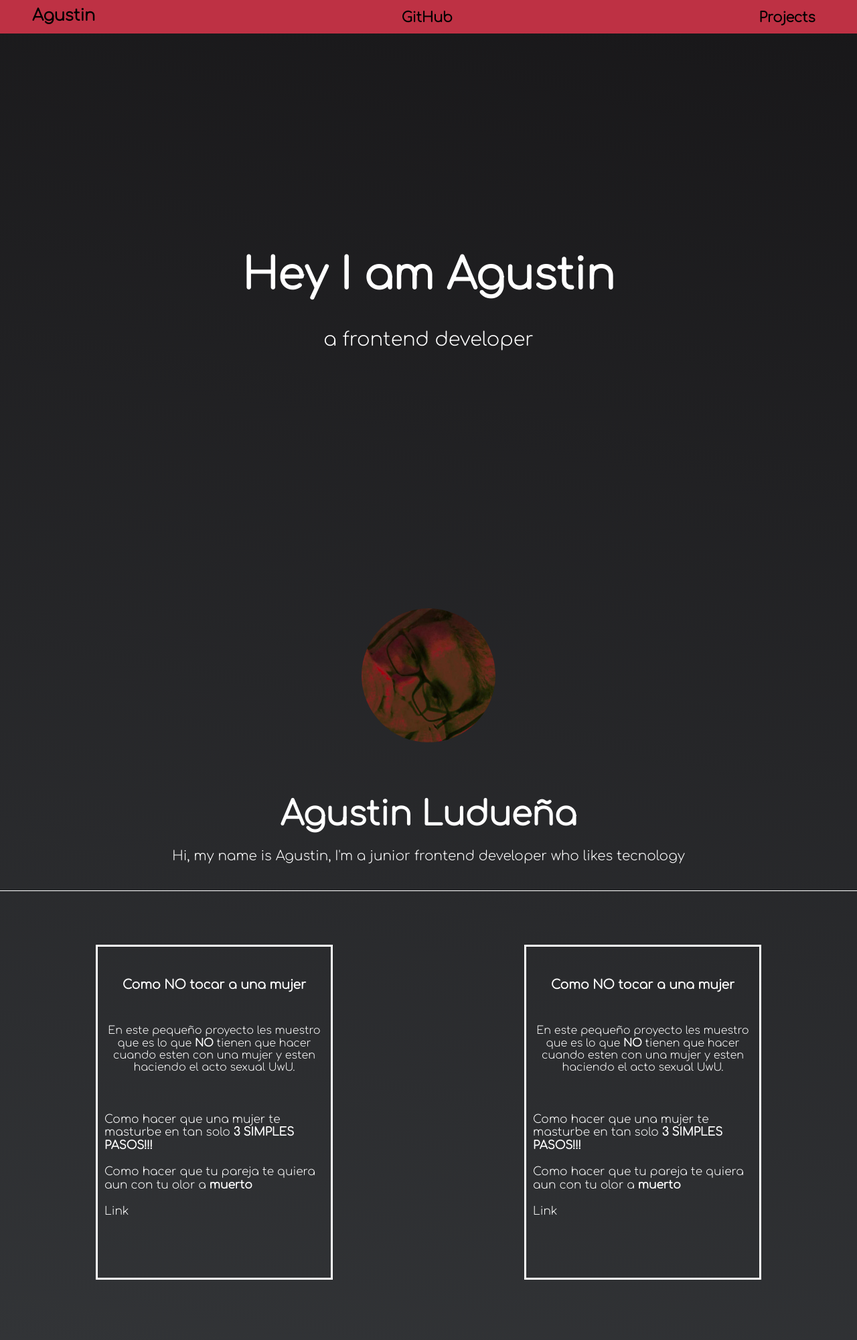
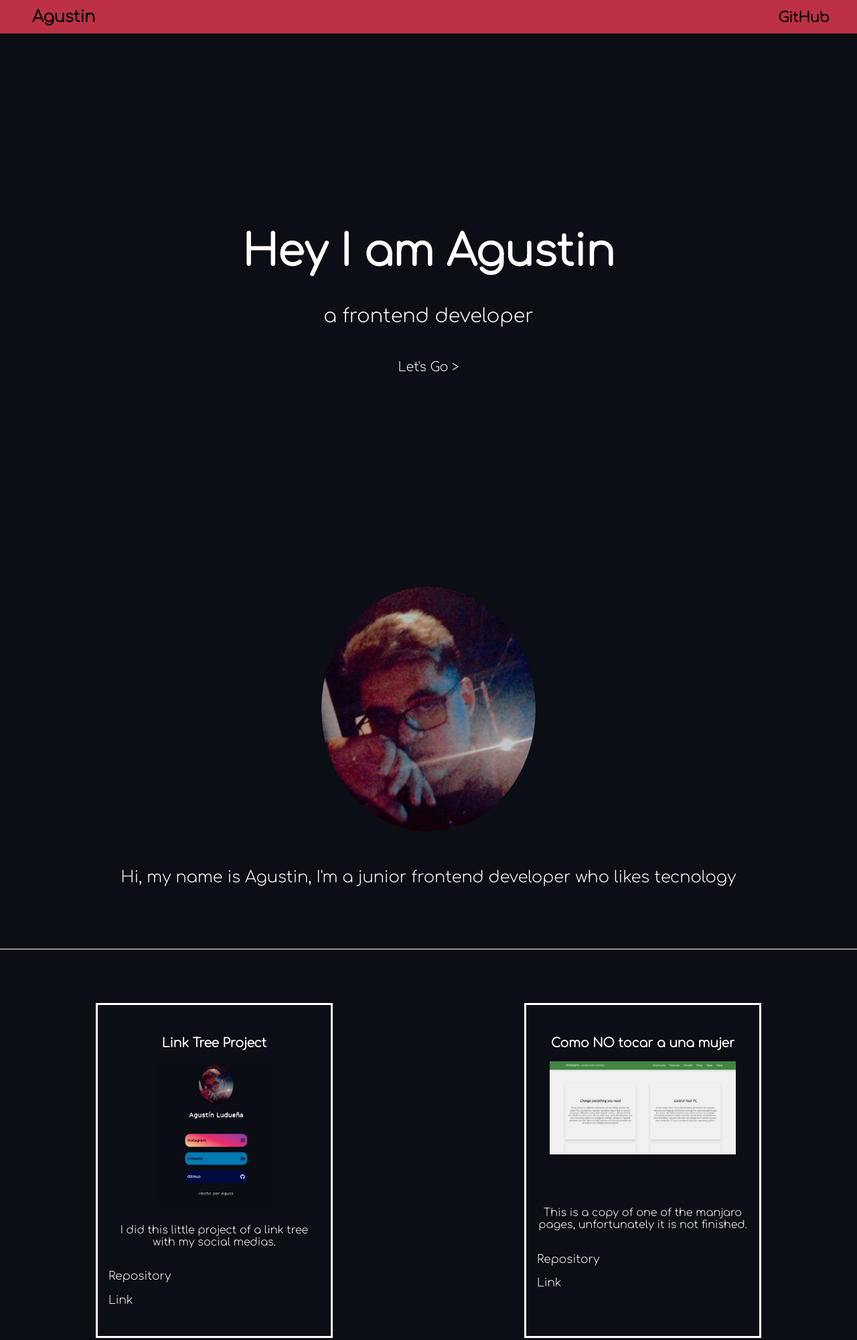
Before and after one commit to Aguss-Coder/portfolio, a plain HTML site: page Index.html in a window 1280 px wide. Shown: the top 2000 px of the page at 67% size. Drawn offline with Linux system fonts and the light colour scheme.

Commit message:
page ended

```diff
--- a/Index.html
+++ b/Index.html
@@ -7,27 +7,25 @@
 	<meta http-equiv="X-UA-Compatible" content="IE=edge">
 	<script src="https://kit.fontawesome.com/3ad2d2ebfe.js" crossorigin="anonymous"></script>
 	<meta name="viewport" content="width=device-width, initial-scale=1.0">
-	<title>blog</title>
+	<title>Portfolio</title>
 </head>
 <body>
 	<nav class="nav" id="navbar">
-		<!-- To change the name, change the value "Agustin" or "Agustin Ludueña"-->
+		<!-- To change the name, change the content on the h2-->
 		<h2 class="nav__h1">
 			Agustin
 		</h2>
-		<a href="https://github.com/Aguss-Coder/" id="profile-link" target="_blank" class="link_1">GitHub</a>
-		<a href="#projects" class="link">Projects</a>
+		<!--Here you can change the href-->
+		<a href="https://github.com/Aguss-Coder/" id="profile-link" target="_blank" class="link">GitHub</a>
 	</nav>
 	<section class="welcome" id="welcome-section">
 		<h1>Hey I am Agustin</h1>
 		<p>a frontend developer</p>
+		<p class="p_2">Let's Go ></p>
 	</section>
-	<div class="div">
+	<div class="div" id="about_me">
 		<!-- To change the image change the "src" parameter, with the link of you photo -->
-		<img class="div__img" src="Agus.jpg" alt="My photo">
-		<h2 class="div__h2">
-			Agustin Ludueña
-		</h2>
+		<img class="div__img" src="Aguss.jpg" alt="My photo">
 		<!-- Here you can change the description about you. -->
 		<p class="div__info">
 			Hi, my name is Agustin, I'm a junior frontend developer who likes tecnology
@@ -37,47 +35,30 @@
 	<section class="proyects" id="projects">
 		<div class="proyects__container project-tile">
 			<h3 class="proyects__h3">
-				Como NO tocar a una mujer
+				Link Tree Project
 			</h3>
+			<img class="img_1" src="linktree_photo.jpeg" alt="LinkTree porject image">
 			<p class="proyects__p">
-				En este pequeño proyecto les muestro que es lo que <b>NO</b>
-				tienen que hacer cuando esten con una mujer y esten haciendo
-				el acto sexual UwU.
+				I did this little project of a link tree
+				with my social medias.
 			</p>
 			<ul class="proyects__ul">
-				<li><a href="">Como hacer que una mujer te masturbe en tan solo <b>3 SIMPLES PASOS!!!</b></a></li>
-				<li><a href="">Como hacer que tu pareja te quiera aun con tu olor a <b>muerto</b></a></li>
-				<li><a href="">Link</a></li>
+				<li><a href="https://github.com/Aguss-Coder/LinkTree" target="_blank">Repository</a></li>
+				<li><a href="https://agustinluduena.me/LinkTree/" target="_blank">Link</a></li>
 			</ul>
 		</div>
 		<div class="proyects__container project-tile">
 			<h3 class="proyects__h3">
 				Como NO tocar a una mujer
 			</h3>
+			<img class="img_2" src="manjaro.jpeg" alt="manjaro project image">
 			<p class="proyects__p">
-				En este pequeño proyecto les muestro que es lo que <b>NO</b>
-				tienen que hacer cuando esten con una mujer y esten haciendo
-				el acto sexual UwU.
+				This is a copy of one of the manjaro pages,
+				unfortunately it is not finished.
 			</p>
 			<ul class="proyects__ul">
-				<li><a href="">Como hacer que una mujer te masturbe en tan solo <b>3 SIMPLES PASOS!!!</b></a></li>
-				<li><a href="">Como hacer que tu pareja te quiera aun con tu olor a <b>muerto</b></a></li>
-				<li><a href="">Link</a></li>
-			</ul>
-		</div>
-		<div class="proyects__container project-tile">
-			<h3 class="proyects__h3">
-				Como NO tocar a una mujer
-			</h3>
-			<p class="proyects__p">
-				En este pequeño proyecto les muestro que es lo que <b>NO</b>
-				tienen que hacer cuando esten con una mujer y esten haciendo
-				el acto sexual UwU.
-			</p>
-			<ul class="proyects__ul">
-				<li><a href="">Como hacer que una mujer te masturbe en tan solo <b>3 SIMPLES PASOS!!!</b></a></li>
-				<li><a href="">Como hacer que tu pareja te quiera aun con tu olor a <b>muerto</b></a></li>
-				<li><a href="">Link</a></li>
+				<li><a href="https://github.com/Aguss-Coder/manjaro-page" target="_blank">Repository</a></li>
+				<li><a href="https://agustinluduena.me/manjaro-page/" target="_blank">Link</a></li>
 			</ul>
 		</div>
 	</section>
--- a/style.css
+++ b/style.css
@@ -6,7 +6,7 @@
 }
 
 body {
-    background-image: linear-gradient(10deg, #3a3d40 0%, #181719 100%);
+    background: #0B0E14;
 }
 
 :root {
@@ -24,25 +24,18 @@ body {
 }
 
 .nav__h1 {
-    margin-top: 10px;
+    margin-top: .5em;
     margin-left: 2em;
+    font-weight: 900;
 }
 
 .link {
     margin-top: .7em;
-    margin-right: 3em;
+    margin-right: 2em;
     font-size: 1.3em;
     text-decoration: none;
     color: #000;
-    font-weight: 700;
-}
-
-.link_1 {
-    margin-top: .7em;
-    font-size: 1.3em;
-    text-decoration: none;
-    color: #000;
-    font-weight: 700;
+    font-weight: 900;
 }
 
 .welcome {
@@ -63,24 +56,24 @@ body {
     font-size: 1.8em;
 }
 
-.div__h2 {
-    font-size: 50px;
-    text-align: center;
+.p_2 {
     color: #fff;
+    font-size: 1.2em !important;
+    padding-top: 2.5em;
 }
 
 .div__img {
-    width: 200px;
+    width: 25%;
     border-radius: 50%;
-    margin: 5em auto;
+    margin: 3em auto;
     display: block;
 }
 
 .div__info {
-    font-size: 20px;
+    font-size: 1.5em;
     color: #fff;
     text-align: center;
-    padding: 1em 3em;
+    padding: .3em 3em 3em;
 }
 
 .line {
@@ -102,6 +95,16 @@ body {
     height: 500px;
 }
 
+.img_1 {
+    width: 50%;
+    margin: 1em 25% -1.6em;
+}
+
+.img_2 {
+    margin: 1em 10% 1.6em;
+    width: 80%;
+}
+
 .proyects__h3 {
     color: #fff;
     text-align: center;
@@ -112,7 +115,7 @@ body {
 .proyects__p {
     color: #fff;
     text-align: center;
-    padding: 3em 5px;
+    margin: 3em 1em 2em;
     font-size: 16px;
 }
 
@@ -121,7 +124,7 @@ body {
 }
 
 .proyects__ul li {
-    padding: 10px 10px;
+    margin: 1em 1em;
 }
 
 .proyects__ul li a {
```
Also changed, not shown: Agus.jpg (deleted), Aguss.jpg (added), linktree_photo.jpeg (added), manjaro.jpeg (added).
